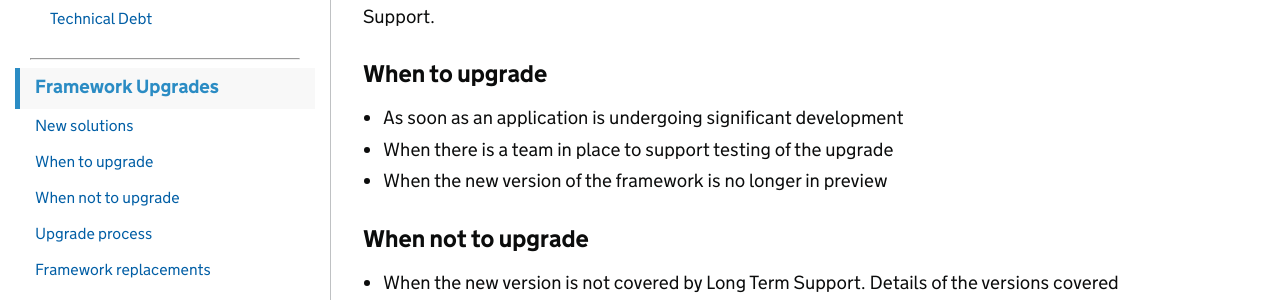
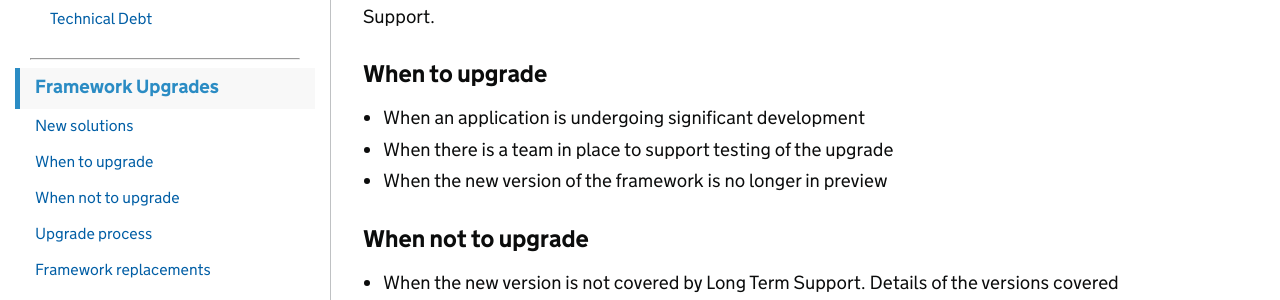
Before and after one commit to SkillsFundingAgency/das-technical-guidance, a Jekyll site: the page built from collections/_development/framework-upgrade-roadmap.md, in a window 1280 px wide. Shown: the part 288-588 px from the top of the page. Built offline with Jekyll 4.4.1, drawn with Linux system fonts in a browser that asks for light colours.

Commit message:
Update collections/_development/framework-upgrade-roadmap.md
Co-authored-by: dannygb <DannyGB@users.noreply.github.com>

```diff
--- a/collections/_development/framework-upgrade-roadmap.md
+++ b/collections/_development/framework-upgrade-roadmap.md
@@ -14,7 +14,7 @@ New solutions should always use the latest version of the framework which is in
 
 ### When to upgrade
 
-* As soon as an application is undergoing significant development
+* When an application is undergoing significant development
 * When there is a team in place to support testing of the upgrade
 * When the new version of the framework is no longer in preview
 
```
